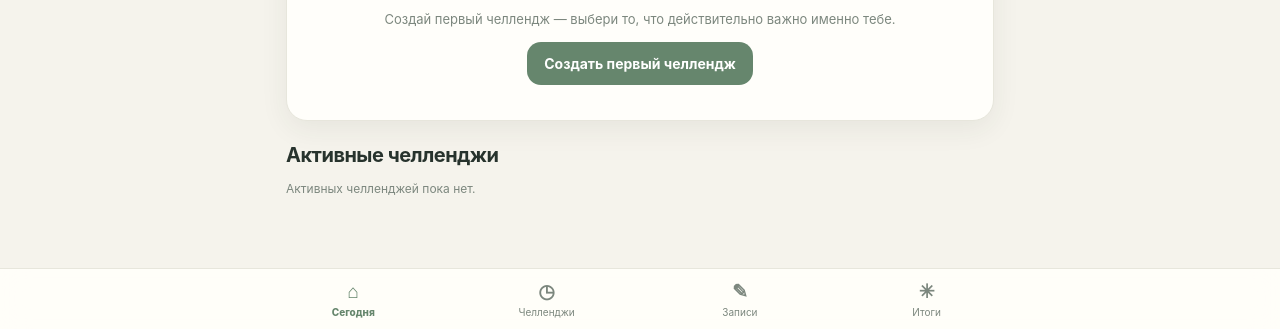
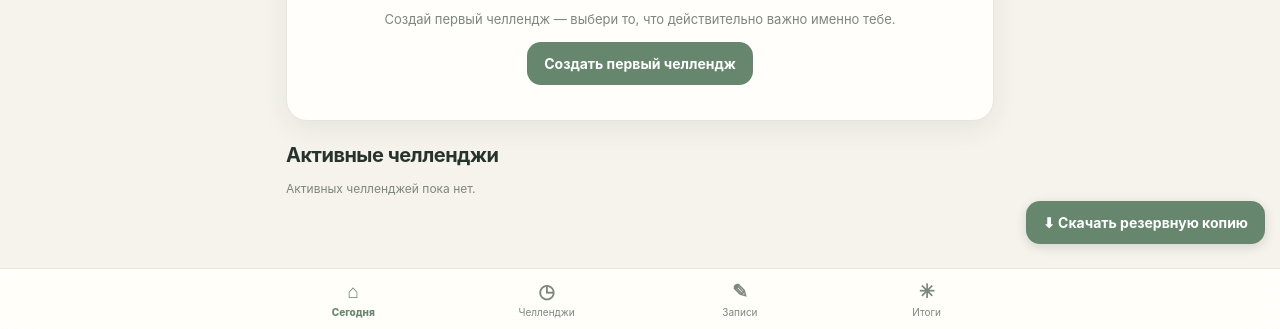
Before and after one commit to dgtredbrag/challenge-tracker, a plain HTML site: page index.html in a window 1280 px wide. Shown: the part 471-800 px from the top of the page. Drawn offline with Linux system fonts and the light colour scheme.

Commit message:
Update index.html

```diff
--- a/index.html
+++ b/index.html
@@ -190,5 +190,12 @@ if ('serviceWorker' in navigator) {
   URL.revokeObjectURL(url);
   }
 render();
+  const backupButton = document.createElement('button');
+backupButton.textContent = '⬇ Скачать резервную копию';
+backupButton.className = 'btn';
+backupButton.style.cssText =
+  'position:fixed;bottom:85px;right:15px;z-index:1000;box-shadow:0 3px 12px #0002;';
+backupButton.onclick = exportBackup;
+document.body.appendChild(backupButton);
 </script>
 </body></html>
```
